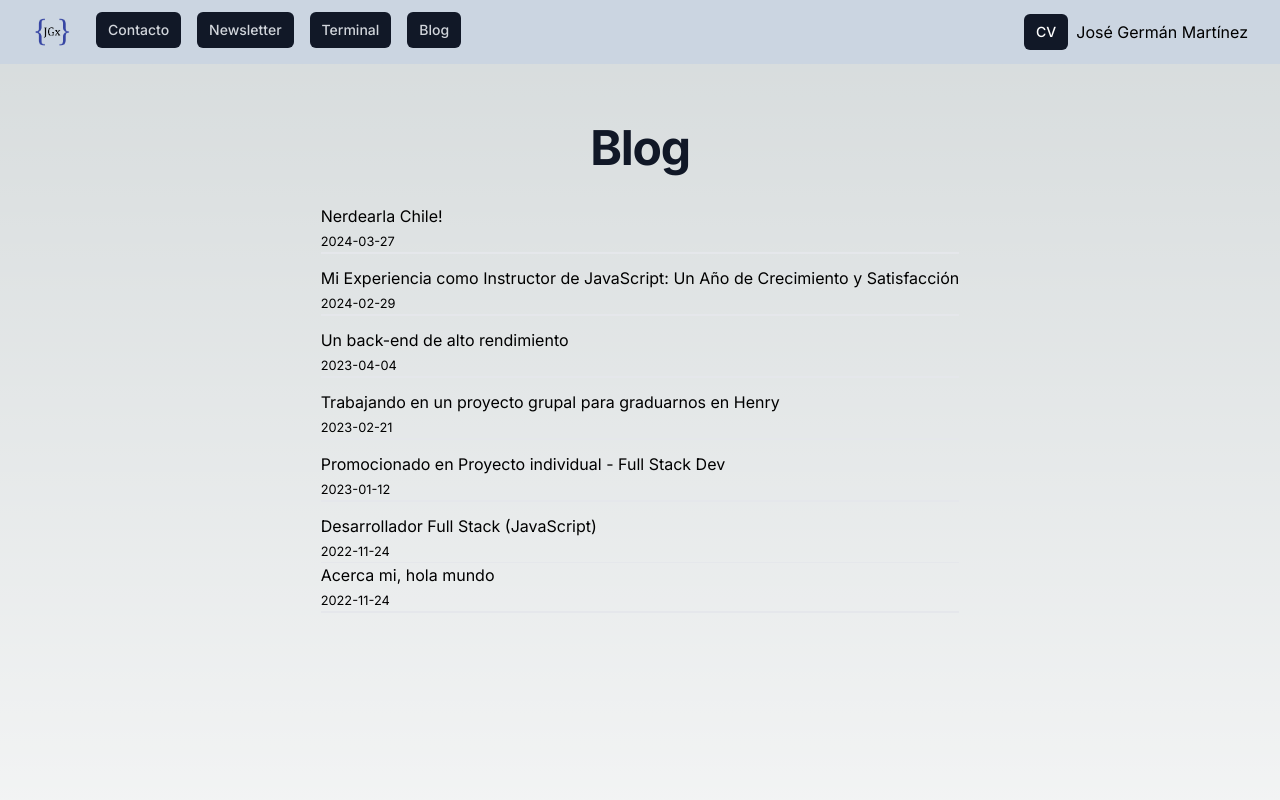
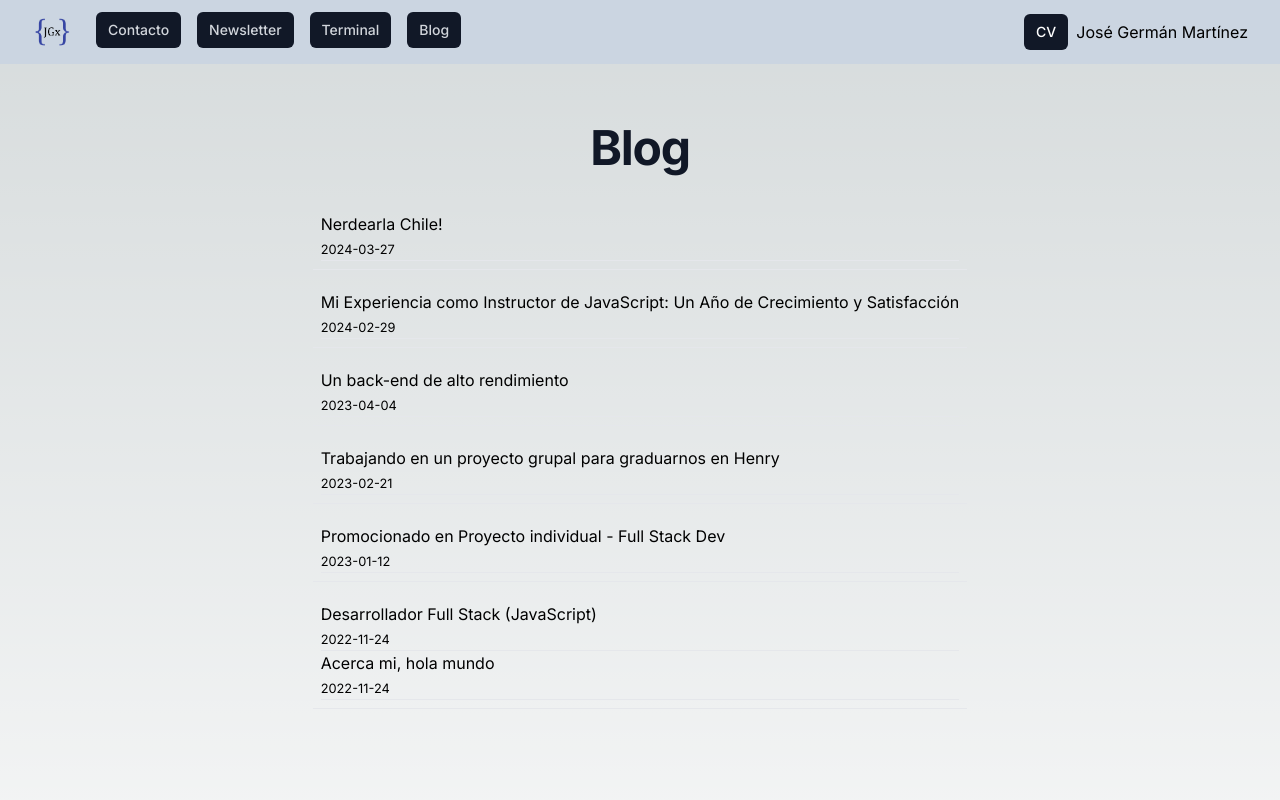
Before and after one commit to JoseGermanx/cv-app, a Next.js app: page /blog in a window 1280 px wide. Shown: the top 800 px of the page. Built offline with nearby package versions, Linux system fonts and the light colour scheme.

Commit message:
Actualizar estilos en la lista de artículos

```diff
--- a/src/app/ui/ArticleListItems.tsx
+++ b/src/app/ui/ArticleListItems.tsx
@@ -7,7 +7,7 @@ interface Props {
 
 const ArticleListItems = ({ articles }: Props) => {
     return (
-        <div className="article-list mt-3">
+        <div className="article-list mt-3 p-2">
             {articles.map((article, index) => (
                 <div key={index} className=" rounded hover:bg-gray-300">
                     <Link href={`/post/${article.id}`}>
--- a/src/app/ui/LinksInteres.tsx
+++ b/src/app/ui/LinksInteres.tsx
@@ -46,7 +46,7 @@ const LinksInteres = () => {
     <div>
       <ul>
         {LinksDeInteres.map((link) => (
-          <li key={link.id}>
+          <li key={link.id} className="article-list mt-3 p-2">
             <Link href={link.path} target="_blanck">
               {link.name}
             </Link>
```
